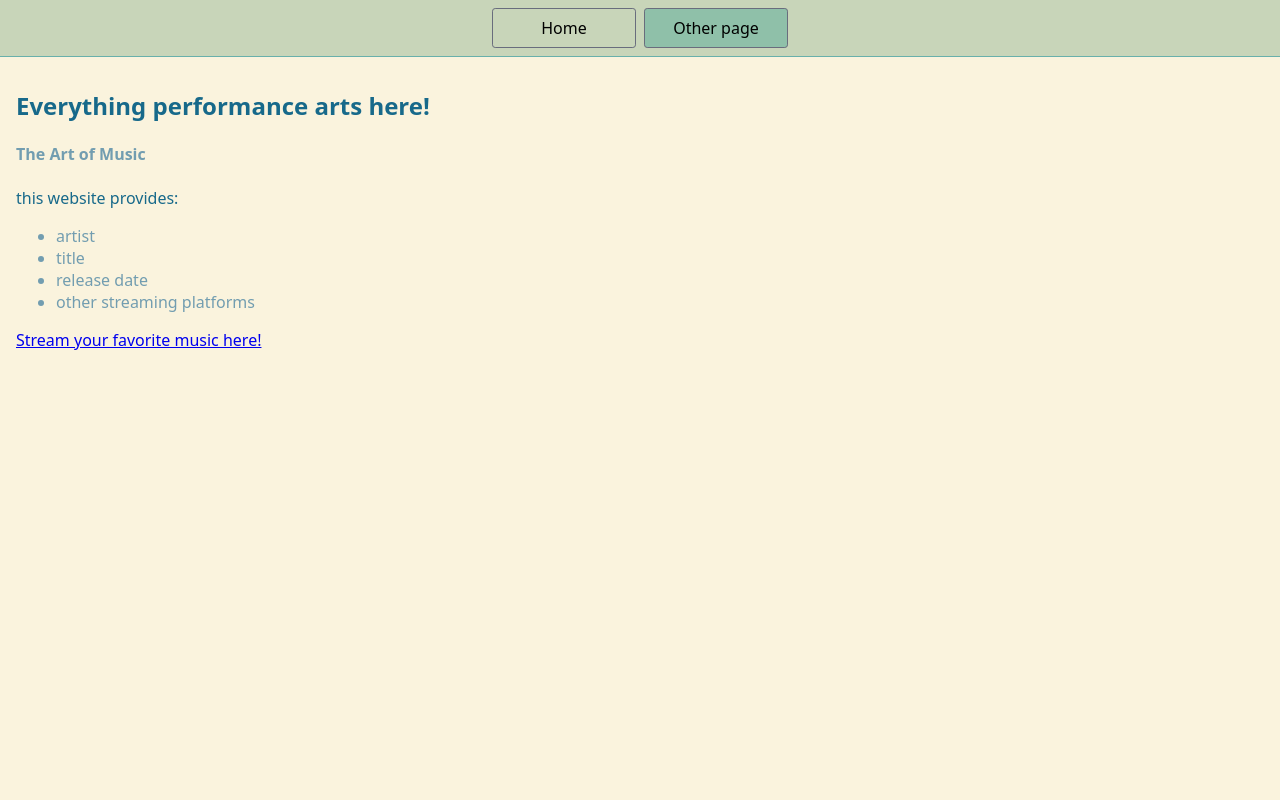
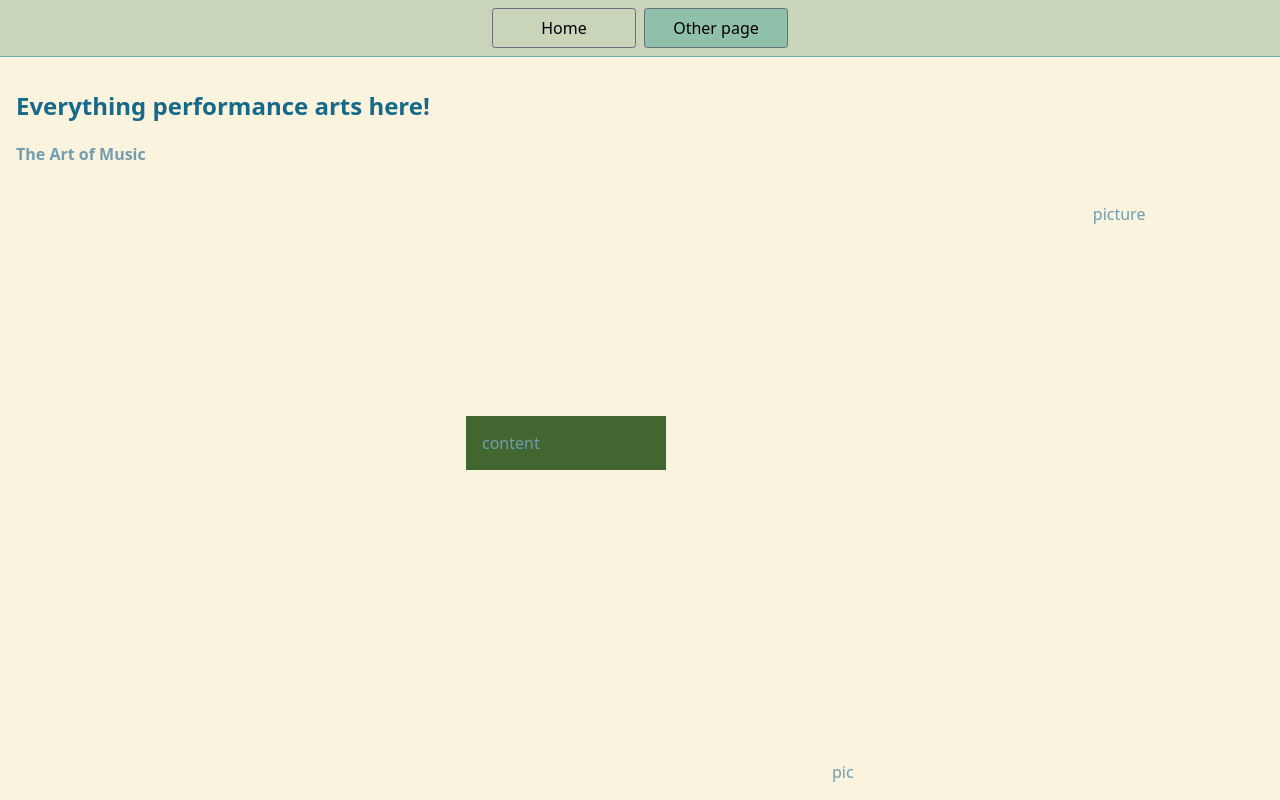
Before and after one commit to Carolina-LV/Myproject-2, a website: page page2.html in a window 1280 px wide. Drawn offline with Linux system fonts and the light colour scheme.

Commit message:
change-hw-10/23

```diff
--- a/page2.html
+++ b/page2.html
@@ -15,18 +15,9 @@
     <main>
   <h1 style="color: #17698a">Everything performance arts here!</h1>
       <h4>The Art of Music</h4>
-      <p>
-      <p style="color: #17698a">this website provides: </p>
-      <ul>
-        <li>artist</li>
-        <li>title</li>
-        <li>release date</li>
-        <li>other streaming platforms</li>
-      </ul>
-      </p>
-      <p>
-        <a href="https://youtube.com"> Stream your favorite music here!</a>
-      </p>
+      <div class="p2pic">picture</div>
+      <div class="content2"> content</div>
+      <div class="p2pic2">pic</div>
     </main>
   </body>
 </html>
--- a/styles.css
+++ b/styles.css
@@ -6,6 +6,7 @@
   --secondary-color: #8fc0a9;
   --background-color: #faf3dd;
   --text-color: #729db0;
+  --temp-color:#416630;
 }
 
 body {
@@ -69,7 +70,6 @@ h1 {
 .picture2 {
   display: flex;
   padding: 2rem;
-
   background-color: var(--primary-color);
   width: 200px;
   position: relative;
@@ -83,4 +83,31 @@ h1 {
   position: relative;
   justify-content: center;
   align-items: center;
+  position: relative;
+  top: 100px;
+  left: 50%;
 }
+
+.p2pic {
+padding: 1rem;
+position: relative;
+left: 85%;
+width: 200px;
+}
+
+.content2 {
+padding: 1rem;
+width: 200px;
+position: relative;
+top: 175px;
+left: 450px;
+background-color: var(--temp-color);
+}
+
+.p2pic2 {
+padding: 1rem;
+width: 200px;
+position: relative;
+top: 450px;
+left:800px;
+}
```
Also changed, not shown: images/mona_lisa_file_getty_190717_hpMain_20190717-061249.jpg (added).
